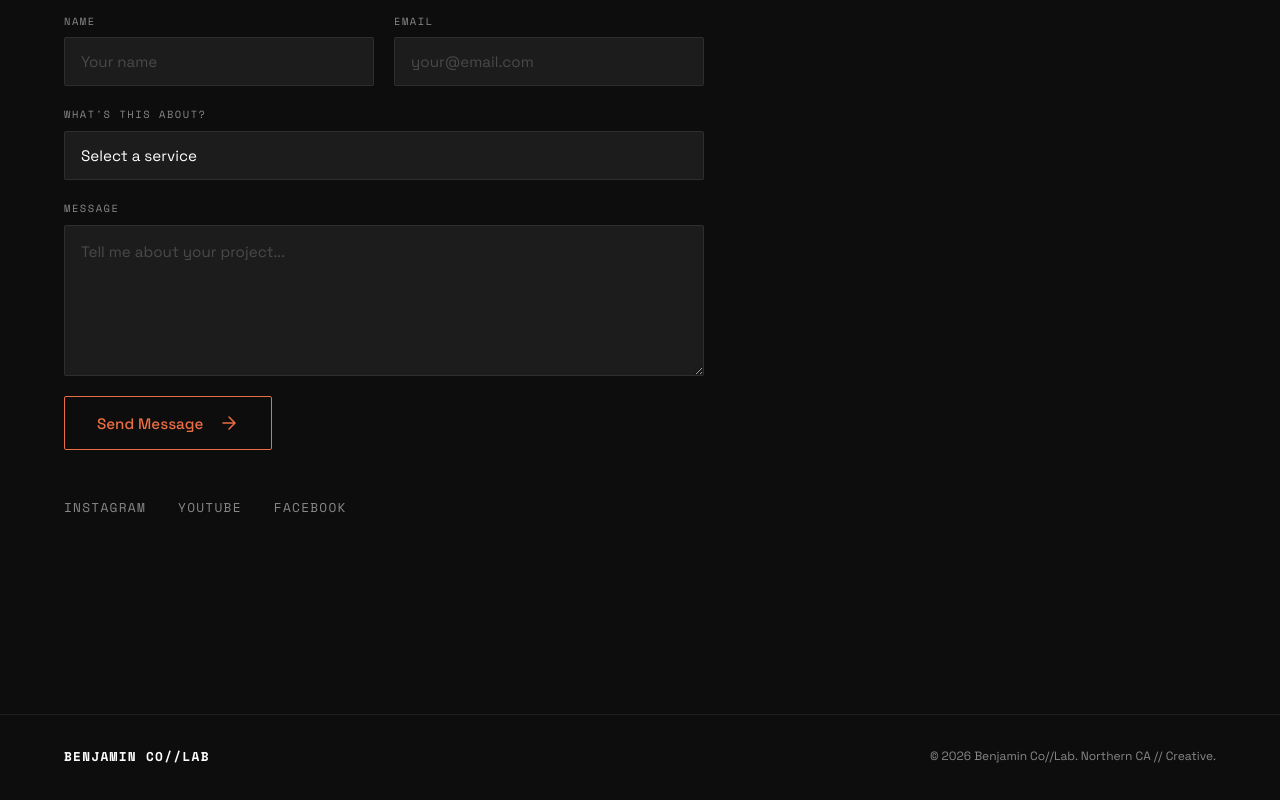
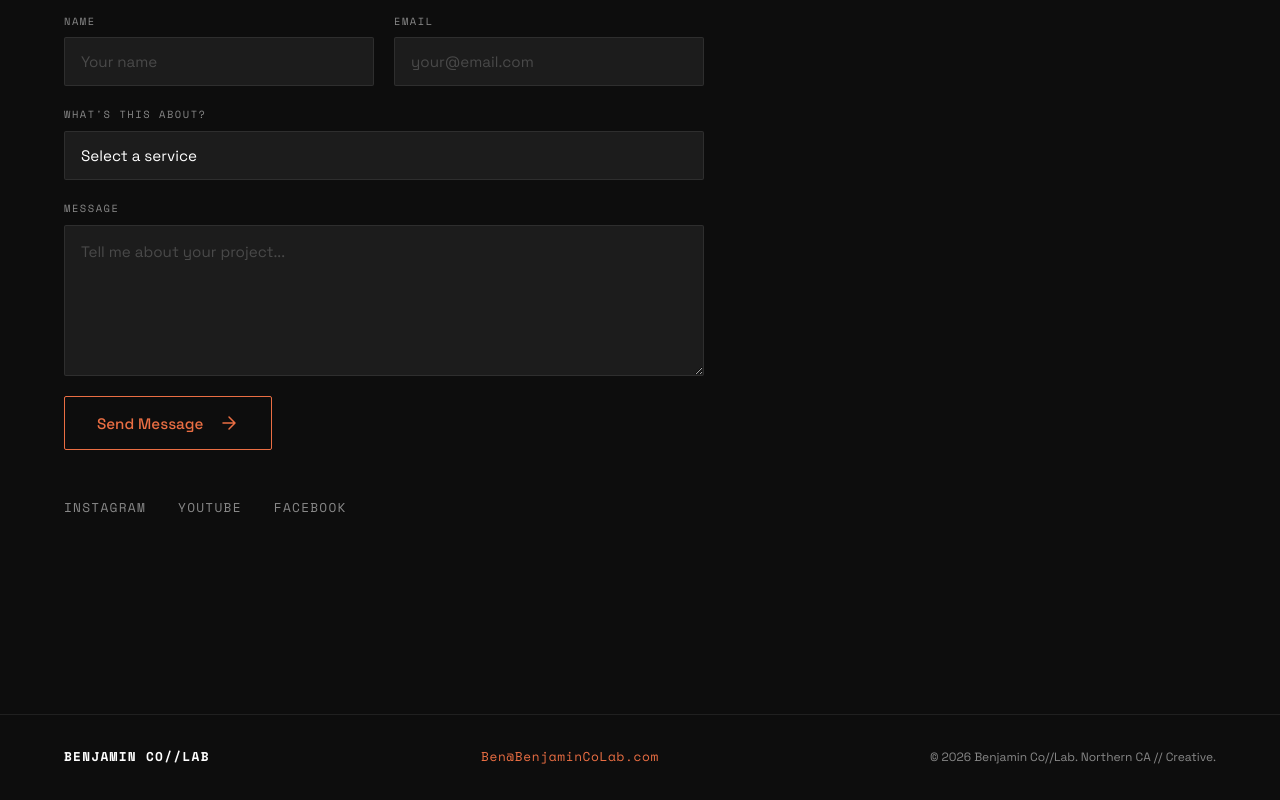
Before and after one commit to BenjaminCollaborations/Luxury_Hospitality_MediaKit, a plain HTML site: page index.html in a window 1280 px wide. Shown: the part 7317-8117 px from the top of the page. Drawn offline with nearby package versions, Linux system fonts and the light colour scheme.

Commit message:
Add Ben@BenjaminCoLab.com email to footer

```diff
--- a/index.html
+++ b/index.html
@@ -333,6 +333,7 @@
     <div class="container">
       <div class="footer-inner">
         <span class="footer-logo">BENJAMIN CO//LAB</span>
+        <a href="mailto:Ben@BenjaminCoLab.com" class="footer-email">Ben@BenjaminCoLab.com</a>
         <span class="footer-copy">© 2026 Benjamin Co//Lab. Northern CA // Creative.</span>
       </div>
     </div>
--- a/style.css
+++ b/style.css
@@ -938,6 +938,19 @@ img {
   padding: 2rem 0;
 }
 
+.footer-email {
+  font-family: var(--font-mono);
+  font-size: 0.8rem;
+  color: var(--accent);
+  letter-spacing: 0.05em;
+  border-bottom: 1px solid transparent;
+  transition: border-color 0.2s;
+}
+
+.footer-email:hover {
+  border-color: var(--accent);
+}
+
 .footer-inner {
   display: flex;
   align-items: center;
```
